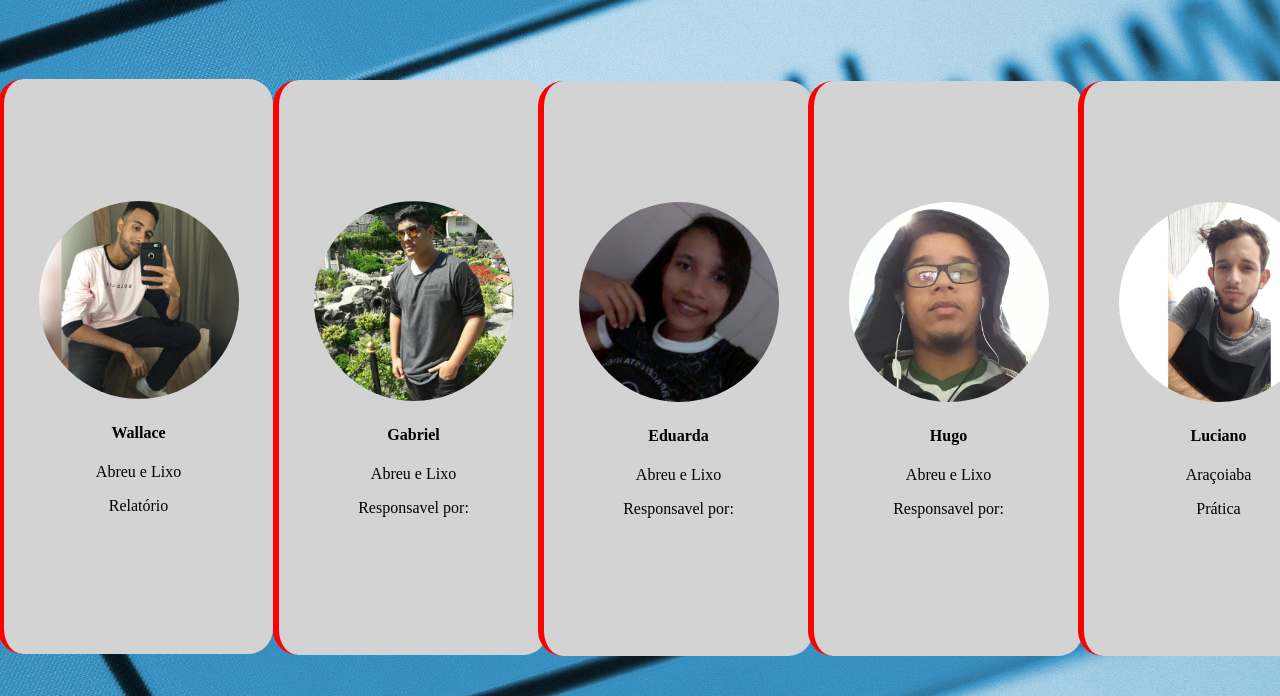
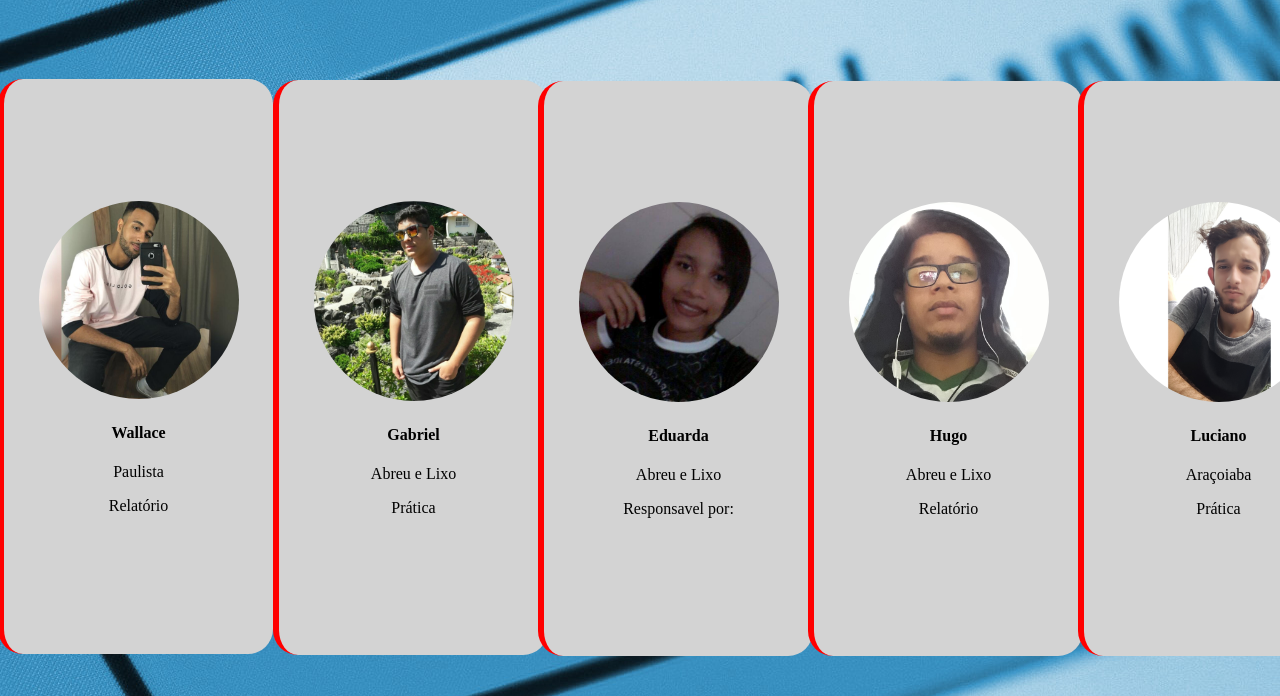
Before and after one commit to scofieldjr/praticaredes, a plain HTML site: page index.html in a window 1280 px wide. Shown: the part 179-875 px from the top of the page. Drawn offline with Linux system fonts and the light colour scheme.

Commit message:
Mudança no card

```diff
--- a/index.html
+++ b/index.html
@@ -74,7 +74,7 @@
  		<td>
 		<img class="img-circle"; src="img/walla.jpg"; width="200px"></a>
 		<h4>Wallace</h4>
-		<p>Abreu e Lixo</p>
+		<p>Paulista</p>
 		<p>Relatório</p>
 		<!-- <p>Cidade do Cidadão</p>
 		<p>Numero do cerura</p>
@@ -90,7 +90,7 @@
 		<a href="#"><img class="img-circle"; src="img/gabriel.jpg"; width="200px"></a>
 		<h4>Gabriel</h4>
 		<p>Abreu e Lixo</p>
-		<p>Responsavel por:</p>
+		<p>Prática</p>
 		<!--<p>Moradia</p>
 		<p>Numero de Cerura</p>
 		<a href="#" class=""><img src=""; width="60px"></a>
@@ -120,7 +120,7 @@
 		<img class="img-circle"; src="img/hugo.jpg"; width="200px">
 		<h4>Hugo</h4>
 		<p>Abreu e Lixo</p>
-		<p>Responsavel por:</p>
+		<p>Relatório</p>
 
 		<!--<a href="#"><img src=""; width="50px"></a>
 		<a href="#" class=""><img src=""; width="60px"></a>
```
